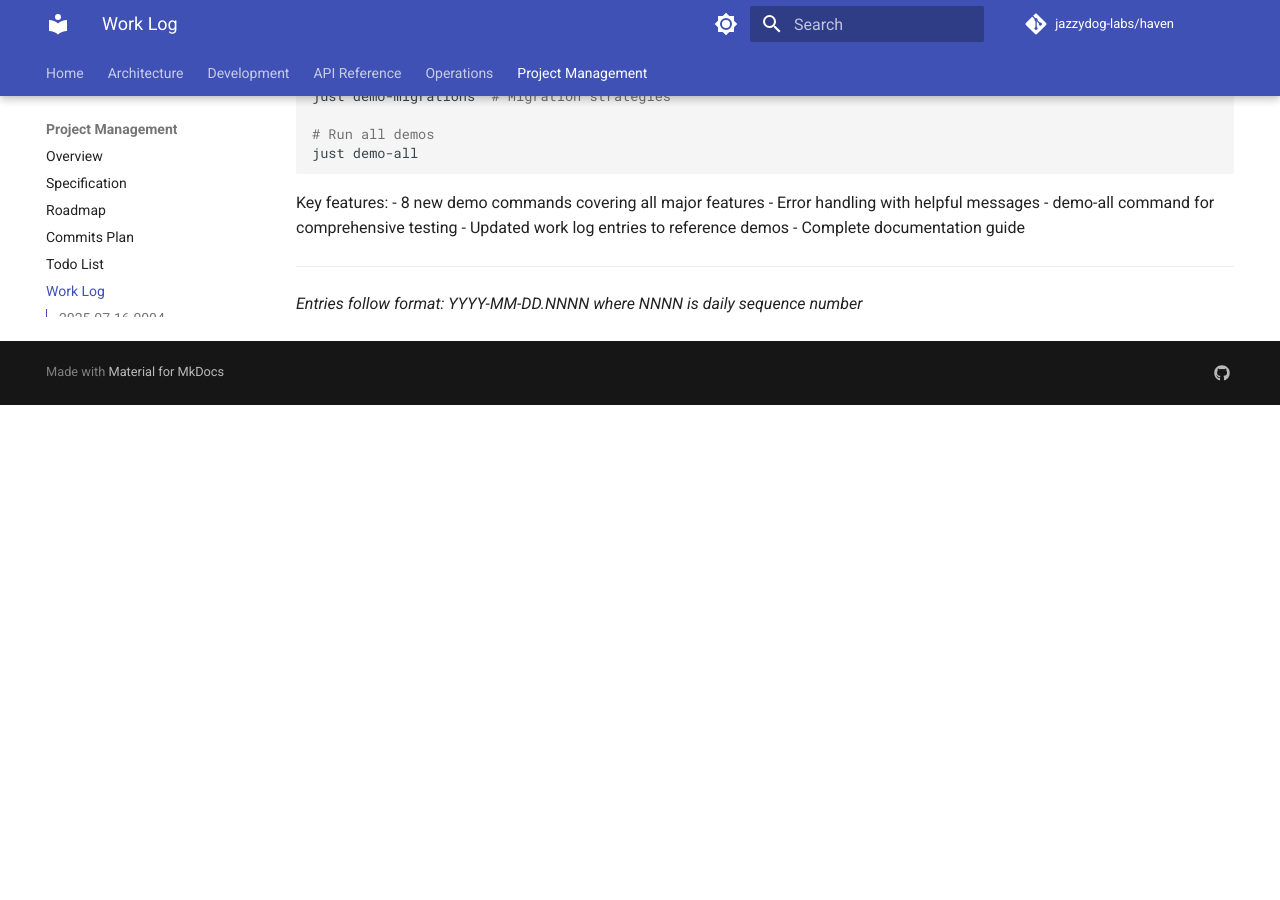
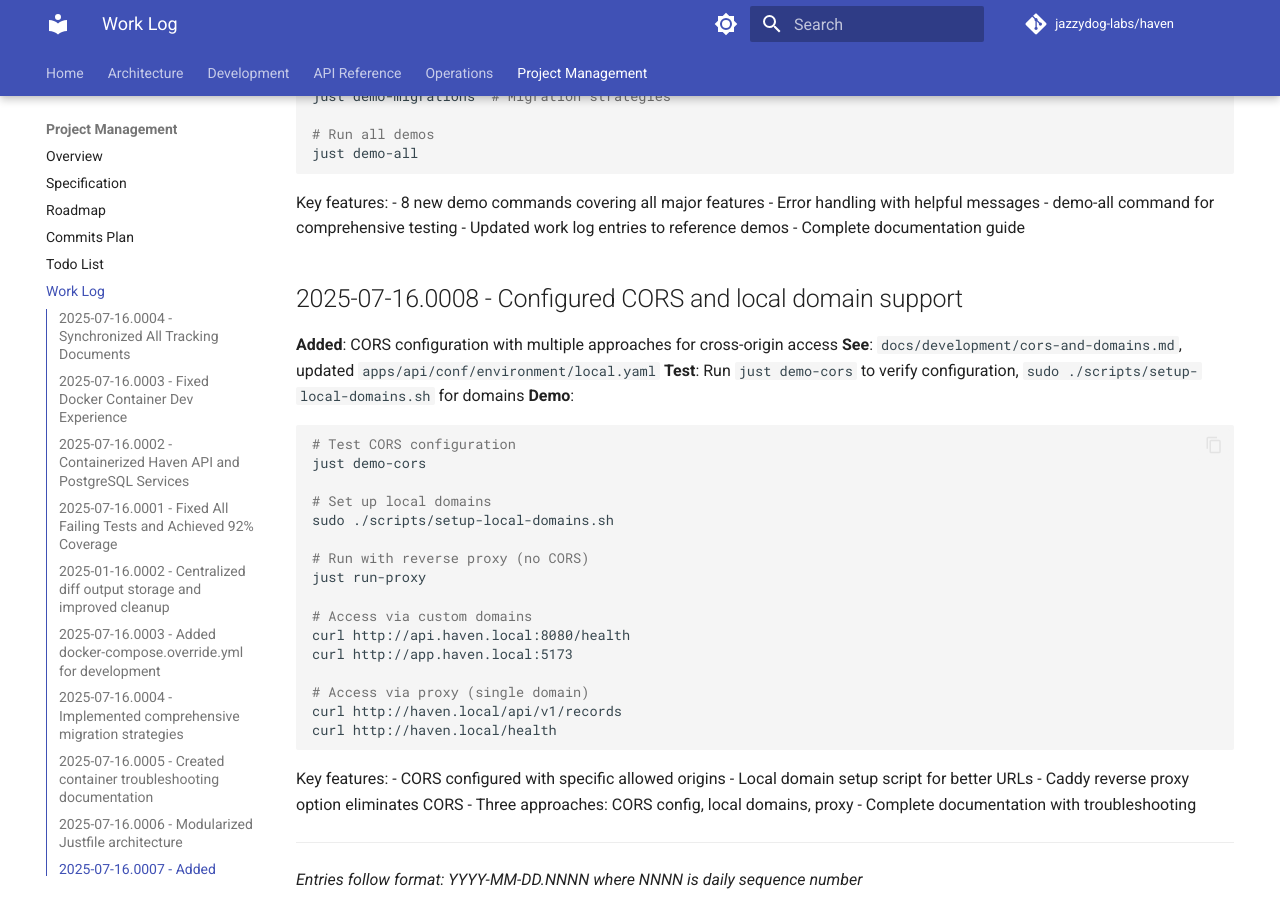
Before and after one commit to jazzydog-labs/haven, an MkDocs documentation site: the page built from docs/project-management/work-log.md, in a window 1280 px wide and 900 px high, scrolled down 4780 px. Built offline with MkDocs 1.6.1 and Material for MkDocs 9.7.7, drawn with Linux system fonts in a browser that asks for light colours; comment, search, counter and statistics services are not loaded; the version menu is left out; before the commit the page ends 5185 px from its top, so only the background shows below that.

Commit message:
chore: Move local-cors-and-domains task to closed
Task completed - CORS and domains configured

🤖 Generated with [Claude Code](https://claude.ai/code)

Co-Authored-By: Claude <noreply@anthropic.com>

````diff
--- a/docs/project-management/work-log.md
+++ b/docs/project-management/work-log.md
@@ -254,6 +254,37 @@ Key features:
 - Updated work log entries to reference demos
 - Complete documentation guide
 
+## 2025-07-16.0008 - Configured CORS and local domain support
+**Added**: CORS configuration with multiple approaches for cross-origin access
+**See**: `docs/development/cors-and-domains.md`, updated `apps/api/conf/environment/local.yaml`
+**Test**: Run `just demo-cors` to verify configuration, `sudo ./scripts/setup-local-domains.sh` for domains
+**Demo**:
+```bash
+# Test CORS configuration
+just demo-cors
+
+# Set up local domains
+sudo ./scripts/setup-local-domains.sh
+
+# Run with reverse proxy (no CORS)
+just run-proxy
+
+# Access via custom domains
+curl http://api.haven.local:8080/health
+curl http://app.haven.local:5173
+
+# Access via proxy (single domain)
+curl http://haven.local/api/v1/records
+curl http://haven.local/health
+```
+
+Key features:
+- CORS configured with specific allowed origins
+- Local domain setup script for better URLs
+- Caddy reverse proxy option eliminates CORS
+- Three approaches: CORS config, local domains, proxy
+- Complete documentation with troubleshooting
+
 ---
 
 *Entries follow format: YYYY-MM-DD.NNNN where NNNN is daily sequence number*
````
Also changed, not shown: docs/project-management/tasks/closed/local-cors-and-domains.md (renamed from docs/project-management/tasks/open/local-cors-and-domains.md).
